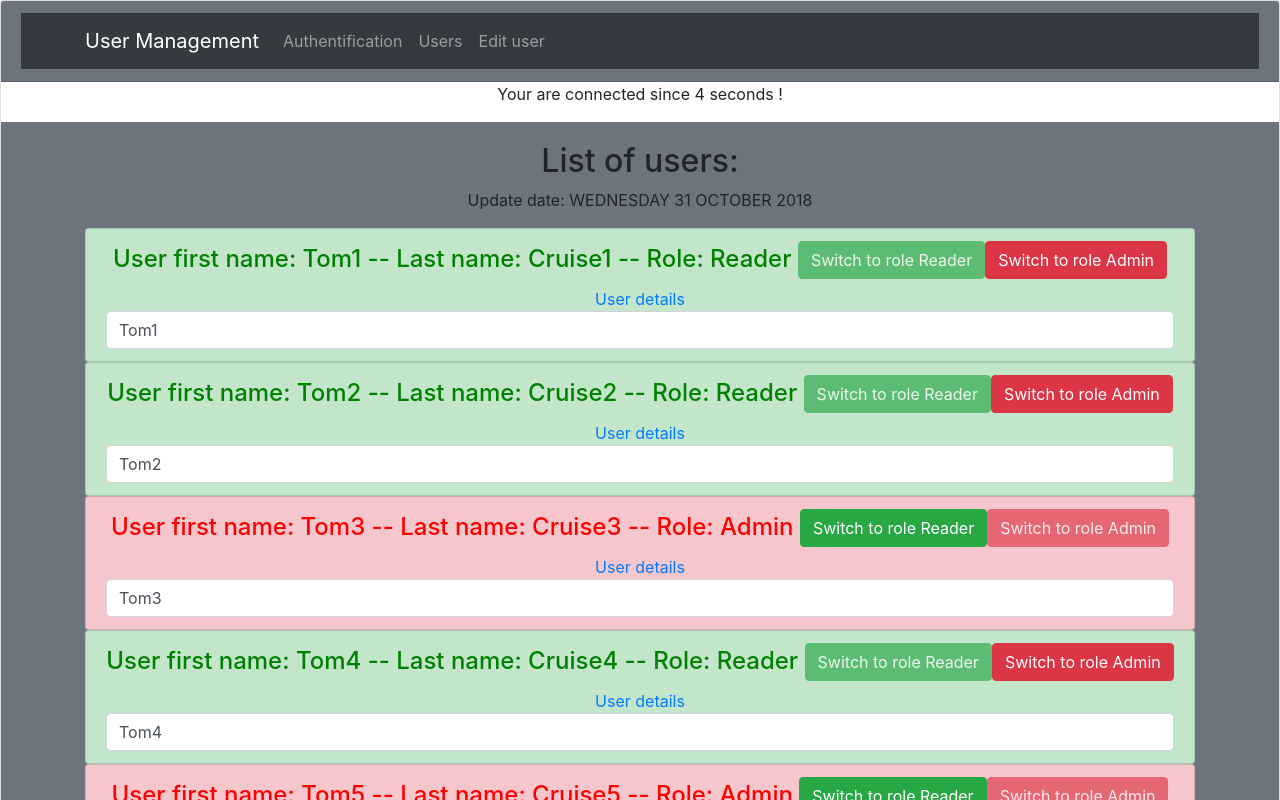
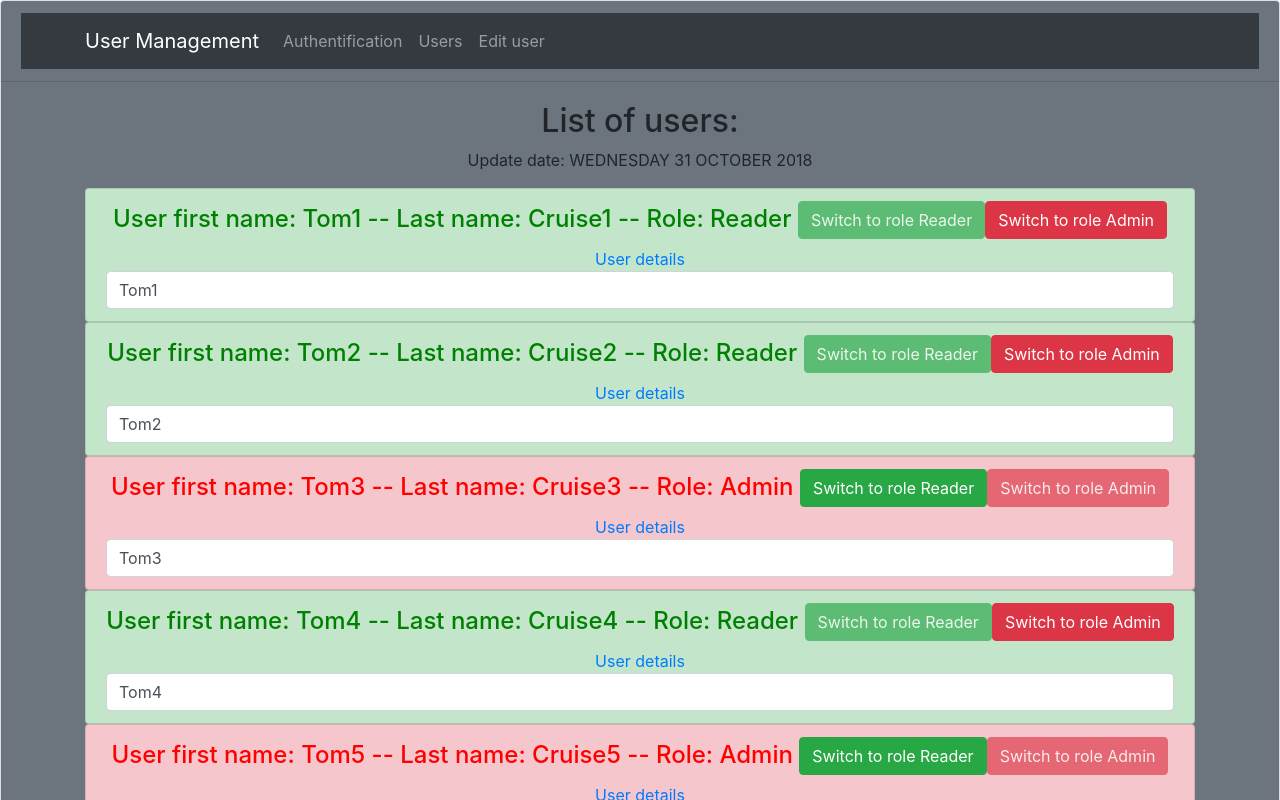
Before and after one commit to agrimault-pro/user-mgt-gui, an Angular app in the folder user-mgt-gui-angular/: page / in a window 1280 px wide. Shown: the top 800 px of the page. Built offline with nearby package versions, Linux system fonts and the light colour scheme.

Commit message:
Remove counter (observable interval)

```diff
--- a/user-mgt-gui-angular/src/app/app.component.html
+++ b/user-mgt-gui-angular/src/app/app.component.html
@@ -14,10 +14,6 @@
     </nav>
   </div>
 
-  <div class="navbar-right">
-    <p>Your are connected since {{seconds}} seconds !</p>
-  </div>
-
   <div class="card-body bg-secondary">
     <div class="row">
       <div class="container">
--- a/user-mgt-gui-angular/src/app/app.component.ts
+++ b/user-mgt-gui-angular/src/app/app.component.ts
@@ -1,32 +1,15 @@
-import { Component, OnInit, OnDestroy } from '@angular/core';
-import { Observable } from 'rxjs/Observable';
-import 'rxjs/Rx';
-import { Subscription } from 'rxjs/Rx';
+import { Component, OnInit } from '@angular/core';
 
 @Component({
   selector: 'app-root',
   templateUrl: './app.component.html',
   styleUrls: ['./app.component.scss']
 })
-export class AppComponent implements OnInit, OnDestroy{
-
-  seconds: number;
-  counterSubscription: Subscription;
+export class AppComponent implements OnInit {
 
   constructor() {
   }
 
   ngOnInit() {
-    //FIXME NE MARCHE PAS !!! "seconds" is not displayed
-    const counter = Observable.interval(1000);
-    this.counterSubscription = counter.subscribe(
-      (value: number) => {
-        this.seconds = value;
-      }
-    );
-  }
-
-  ngOnDestroy(): void {
-    this.counterSubscription.unsubscribe();
   }
 }
```
